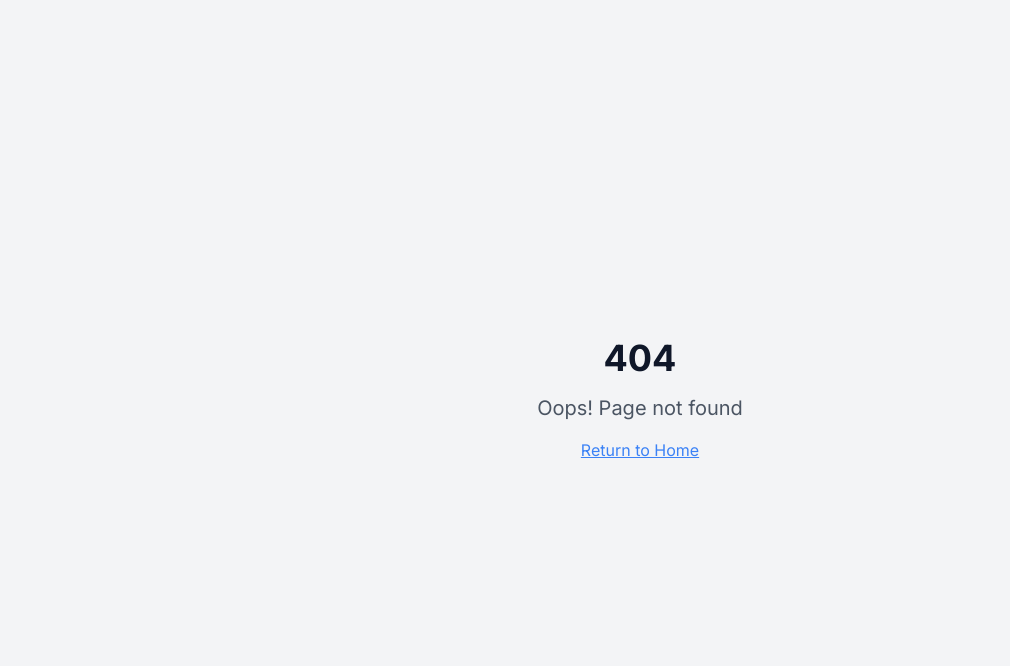
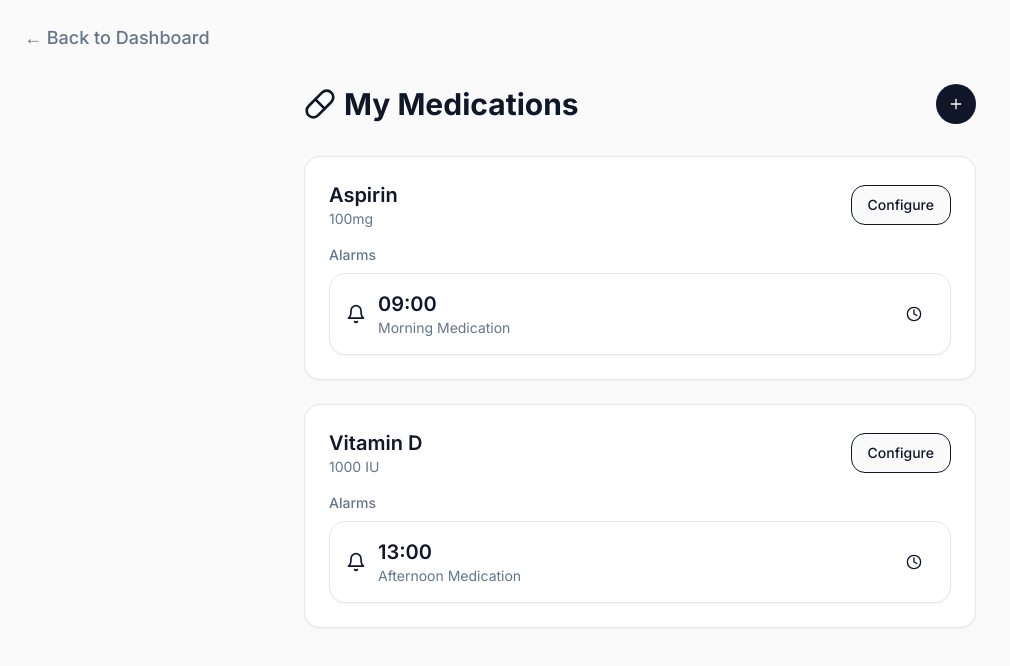
Before and after one commit to Kenobiv1/medimate-minder, a React (Vite) app: page /medications in a window 1280 px wide. Before the commit this address had no page. Shown: the top 666 px of the page, without its empty margins (0-1010 px from the left). Built offline with nearby package versions, Linux system fonts and the light colour scheme.

Commit message:
Add medication tab and page
This commit adds a new medication tab to the application.  Clicking this tab will navigate the user to a page for viewing and configuring medication alarms, which will be linked to the existing medication alarms section on the homepage.

```diff
--- a/src/App.tsx
+++ b/src/App.tsx
@@ -1,3 +1,4 @@
+
 import { Toaster } from "@/components/ui/toaster";
 import { Toaster as Sonner } from "@/components/ui/sonner";
 import { TooltipProvider } from "@/components/ui/tooltip";
@@ -5,6 +6,7 @@ import { QueryClient, QueryClientProvider } from "@tanstack/react-query";
 import { BrowserRouter, Routes, Route } from "react-router-dom";
 import Index from "./pages/Index";
 import NotFound from "./pages/NotFound";
+import Medications from "./pages/Medications";
 
 const queryClient = new QueryClient();
 
@@ -16,7 +18,7 @@ const App = () => (
       <BrowserRouter>
         <Routes>
           <Route path="/" element={<Index />} />
-          {/* ADD ALL CUSTOM ROUTES ABOVE THE CATCH-ALL "*" ROUTE */}
+          <Route path="/medications" element={<Medications />} />
           <Route path="*" element={<NotFound />} />
         </Routes>
       </BrowserRouter>
--- a/src/pages/Index.tsx
+++ b/src/pages/Index.tsx
@@ -1,9 +1,10 @@
 
-import { AlarmClock, Plus } from 'lucide-react';
+import { AlarmClock, Plus, Pills } from 'lucide-react';
 import Clock from '@/components/Clock';
 import AlarmCard from '@/components/AlarmCard';
 import AIPlaceholder from '@/components/AIPlaceholder';
 import { Button } from '@/components/ui/button';
+import { Link } from 'react-router-dom';
 
 const demoAlarms = [
   {
@@ -34,9 +35,17 @@ const Index = () => {
               <AlarmClock className="w-6 h-6" />
               Medication Alarms
             </h2>
-            <Button size="icon" className="rounded-full">
-              <Plus className="w-5 h-5" />
-            </Button>
+            <div className="flex items-center gap-2">
+              <Link to="/medications">
+                <Button variant="outline" className="gap-2">
+                  <Pills className="w-5 h-5" />
+                  Manage Medications
+                </Button>
+              </Link>
+              <Button size="icon" className="rounded-full">
+                <Plus className="w-5 h-5" />
+              </Button>
+            </div>
           </div>
 
           <div className="grid gap-4">
--- /dev/null
+++ b/src/pages/Medications.tsx
@@ -0,0 +1,87 @@
+
+import { Plus, Pill } from 'lucide-react';
+import { Button } from '@/components/ui/button';
+import { Card } from '@/components/ui/card';
+import { Link } from 'react-router-dom';
+import AlarmCard, { Alarm } from '@/components/AlarmCard';
+
+const demoMedications = [
+  {
+    id: '1',
+    name: 'Aspirin',
+    dosage: '100mg',
+    alarms: [
+      {
+        id: '1',
+        time: '09:00',
+        label: 'Morning Medication',
+        isActive: true,
+      }
+    ]
+  },
+  {
+    id: '2',
+    name: 'Vitamin D',
+    dosage: '1000 IU',
+    alarms: [
+      {
+        id: '2',
+        time: '13:00',
+        label: 'Afternoon Medication',
+        isActive: true,
+      }
+    ]
+  }
+];
+
+const Medications = () => {
+  return (
+    <div className="min-h-screen p-6 space-y-8">
+      <header className="flex items-center justify-between">
+        <Link
+          to="/"
+          className="text-lg font-medium text-muted-foreground hover:text-foreground transition-colors"
+        >
+          ← Back to Dashboard
+        </Link>
+      </header>
+
+      <main className="max-w-2xl mx-auto space-y-8">
+        <div className="flex items-center justify-between">
+          <h1 className="text-3xl font-bold flex items-center gap-2">
+            <Pill className="w-8 h-8" />
+            My Medications
+          </h1>
+          <Button size="icon" className="rounded-full">
+            <Plus className="w-5 h-5" />
+          </Button>
+        </div>
+
+        <div className="grid gap-6">
+          {demoMedications.map((medication) => (
+            <Card key={medication.id} className="p-6 space-y-4">
+              <div className="flex items-center justify-between">
+                <div>
+                  <h2 className="text-xl font-semibold">{medication.name}</h2>
+                  <p className="text-sm text-muted-foreground">{medication.dosage}</p>
+                </div>
+                <Button variant="outline">Configure</Button>
+              </div>
+
+              <div className="space-y-2">
+                <h3 className="text-sm font-medium text-muted-foreground">Alarms</h3>
+                <div className="grid gap-2">
+                  {medication.alarms.map((alarm) => (
+                    <AlarmCard key={alarm.id} alarm={alarm} />
+                  ))}
+                </div>
+              </div>
+            </Card>
+          ))}
+        </div>
+      </main>
+    </div>
+  );
+};
+
+export default Medications;
```
